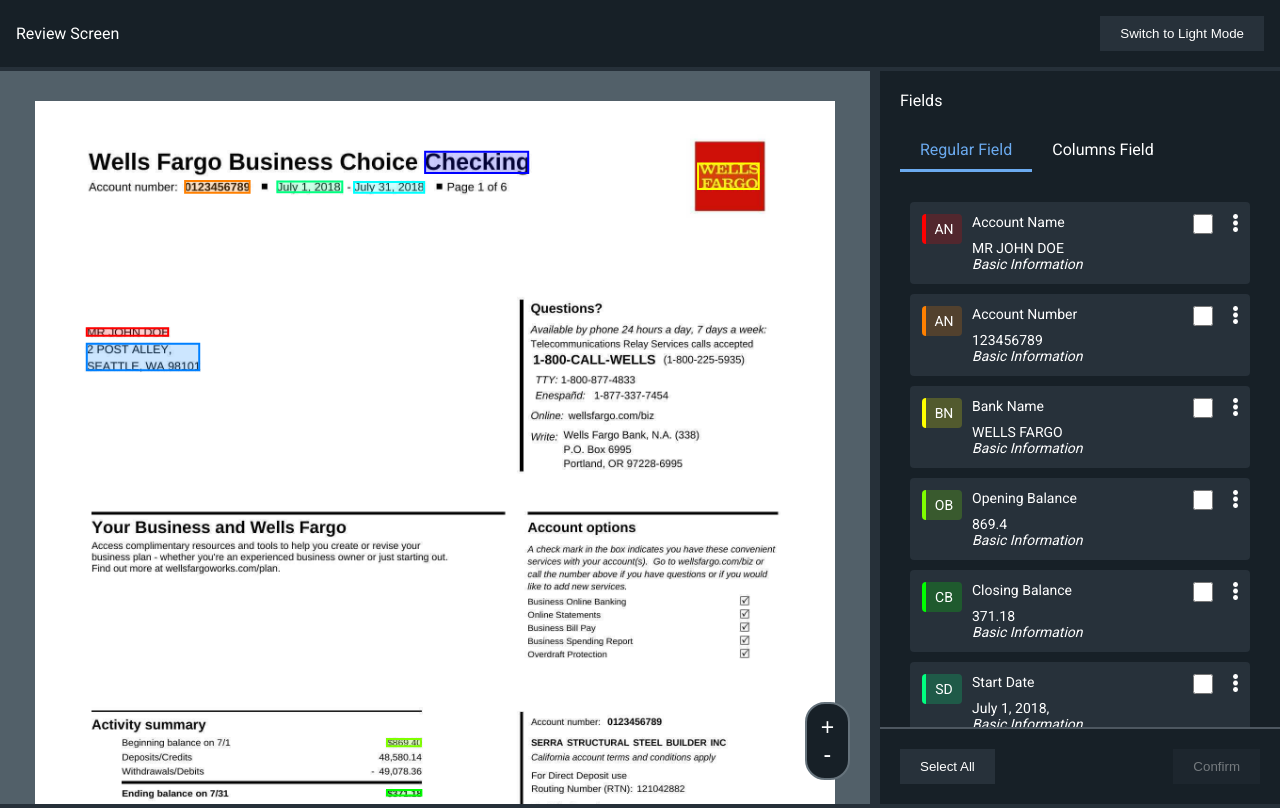
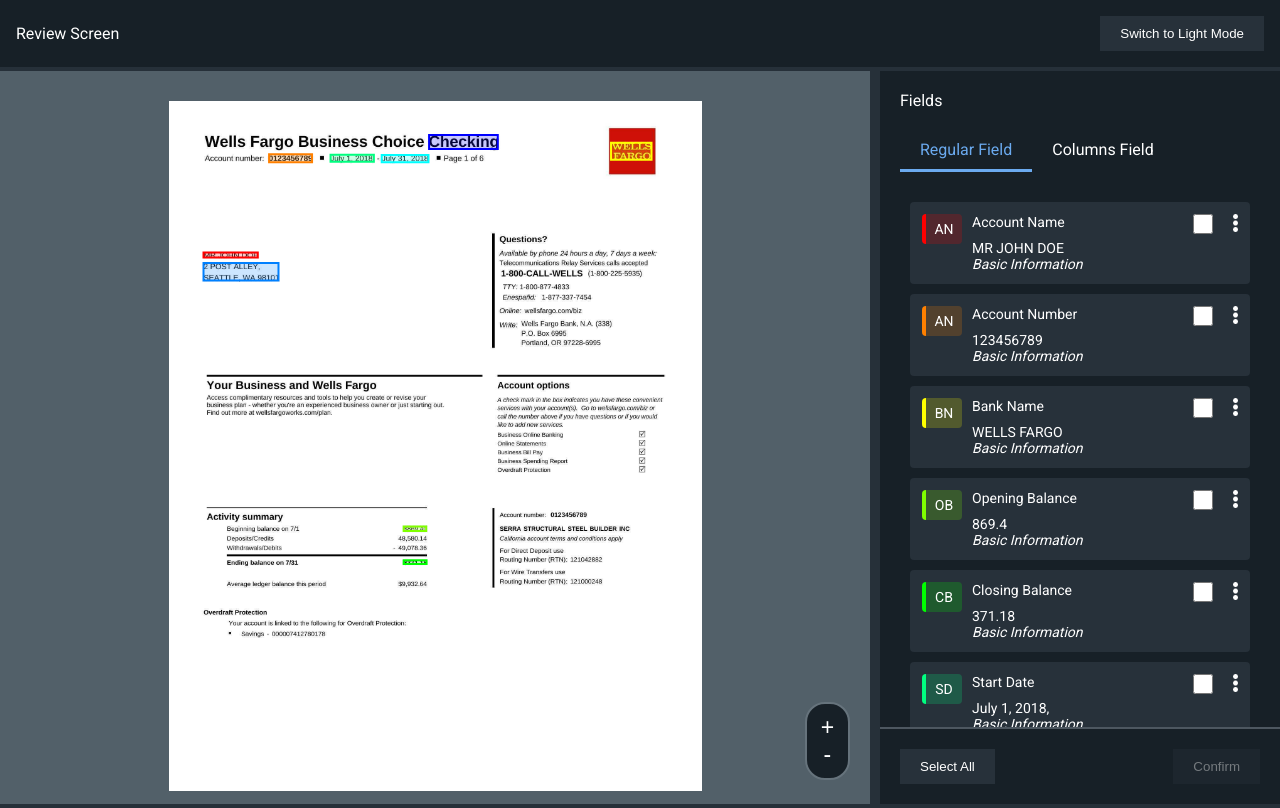
Before and after one commit to vissaf/review-screen, a React (Vite) app: page / in a window 1280 px wide. Built offline with nearby package versions, Linux system fonts and the light colour scheme.

Commit message:
Zoom method calculations config

```diff
--- a/src/components/DocumentViewer.jsx
+++ b/src/components/DocumentViewer.jsx
@@ -15,17 +15,16 @@
   // A state variable that stores the current page index. Would be used if multiple pages were there.
   const [pageIndex, setPageIndex] = useState(0);
   // A state variable that stores the current zoom level
-  const [zoom, setZoom] = useState(0.25);
+  const [zoom, setZoom] = useState(0.35);
 
   useEffect(() => {
     if (pagesData?.length) {
       const pageArr = pagesData?.map((page) => page?.image?.url);
       setPages([...pageArr]);
       console.log(pageArr, pagesData, "page");
-      const initialZoom = calculateZoom(
-        pagesData[0].image.height,
-        pagesData[0].image.width
-      );
+      const initialZoom =
+        calculateZoom(pagesData[0].image.height, pagesData[0].image.width) /
+        1.5;
       setZoom(initialZoom);
     }
   }, [pagesData]);
```
